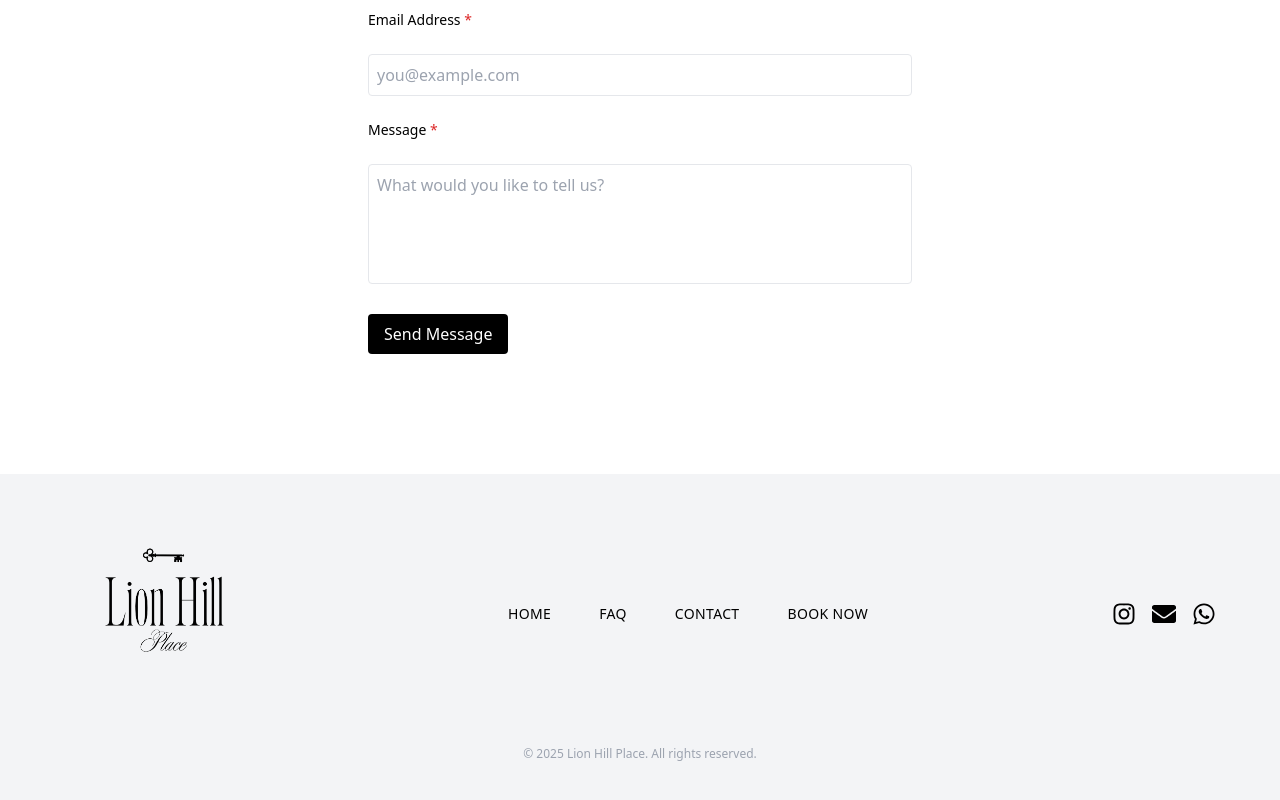
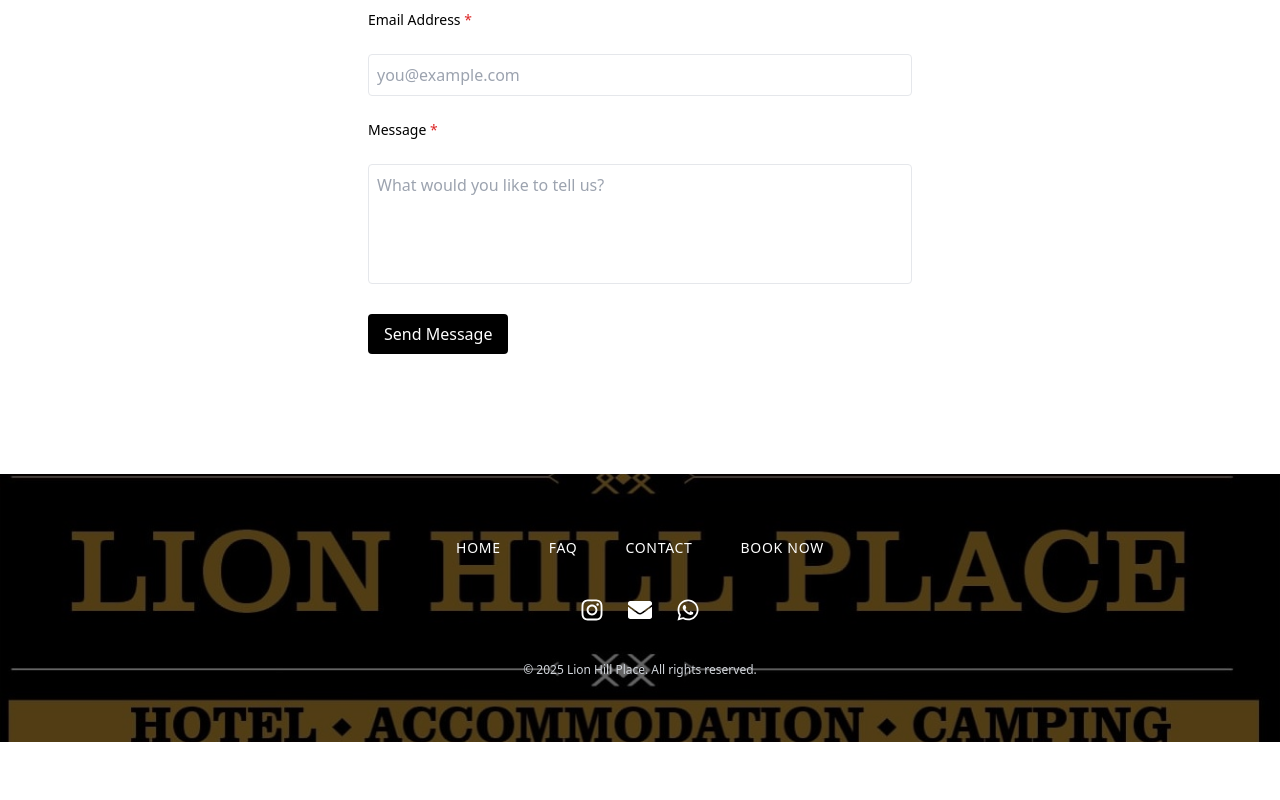
Before and after one commit to pacc-jean/bed-breakfast, a React (Vite) app in the folder frontend/: page /contact in a window 1280 px wide. Shown: the part 494-1294 px from the top of the page. After the commit the page ends 1236 px from the top, so only its background shows below. Built offline with nearby package versions, Linux system fonts and the light colour scheme.

Commit message:
update footer

```diff
--- a/frontend/src/components/Consistent/Footer.jsx
+++ b/frontend/src/components/Consistent/Footer.jsx
@@ -4,15 +4,17 @@ import { FaInstagram, FaEnvelope, FaWhatsapp } from 'react-icons/fa';
 
 const Footer = () => {
   return (
-    <footer className="bg-gray-100 text-black py-10 px-2 mt-20">
-      <div className="max-w-6xl mx-auto flex flex-col md:flex-row justify-between items-center space-y-8 md:space-y-0">
-        {/* Logo */}
-        <Link to="/" className="flex items-center space-x-2">
-          <img src="/lionhill.01.png" alt="Lion Hill Logo" className="h-[200px] object-contain" />
-        </Link>
+    <footer
+      className="relative bg-cover bg-center text-white py-16 px-4 mt-20"
+      style={{ backgroundImage: `url('/banner-logo.jpg')` }}
+    >
+      {/* Overlay */}
+      <div className="absolute inset-0 bg-black opacity-60"></div>
 
+      {/* Content */}
+      <div className="relative z-10 max-w-6xl mx-auto flex flex-col items-center space-y-10 text-center">
         {/* Nav links */}
-        <div className="flex space-x-12 text-sm uppercase tracking-wide">
+        <div className="flex flex-col md:flex-row gap-6 md:gap-12 text-sm uppercase tracking-wider">
           <Link to="/" className="hover:underline">Home</Link>
           <Link to="/faq" className="hover:underline">FAQ</Link>
           <Link to="/contact" className="hover:underline">Contact</Link>
@@ -20,20 +22,20 @@ const Footer = () => {
         </div>
 
         {/* Socials */}
-        <div className="flex space-x-4">
+        <div className="flex space-x-6">
           <a
             href="https://www.instagram.com/lion_hill_place/"
             target="_blank"
             rel="noopener noreferrer"
             aria-label="Instagram"
-            className="hover:text-red-500 transition"
+            className="hover:text-pink-400 transition"
           >
             <FaInstagram size={24} />
           </a>
           <a
             href="mailto:lionhillplace@gmail.com"
             aria-label="Email"
-            className="hover:text-red-500 transition"
+            className="hover:text-red-400 transition"
           >
             <FaEnvelope size={24} />
           </a>
@@ -42,16 +44,16 @@ const Footer = () => {
             target="_blank"
             rel="noopener noreferrer"
             aria-label="WhatsApp"
-            className="hover:text-green-500 transition"
+            className="hover:text-green-400 transition"
           >
             <FaWhatsapp size={24} />
           </a>
         </div>
-      </div>
 
-      {/* Bottom text */}
-      <div className="mt-8 mb-8 md:mb-0 text-center text-xs text-gray-400">
-        © {new Date().getFullYear()} Lion Hill Place. All rights reserved.
+        {/* Bottom text */}
+        <p className="text-xs text-gray-300">
+          © {new Date().getFullYear()} Lion Hill Place. All rights reserved.
+        </p>
       </div>
     </footer>
   );
```
Also changed, not shown: frontend/public/banner-logo.jpg (added).
